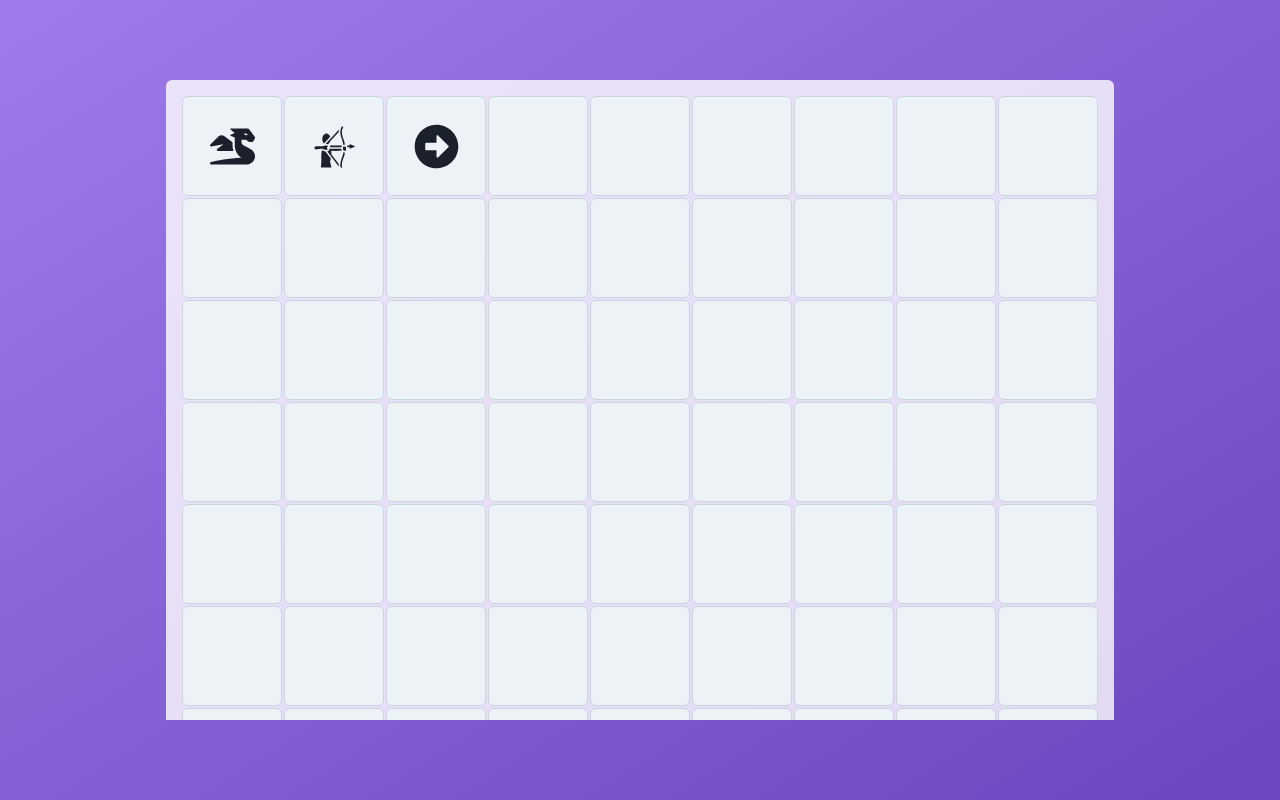
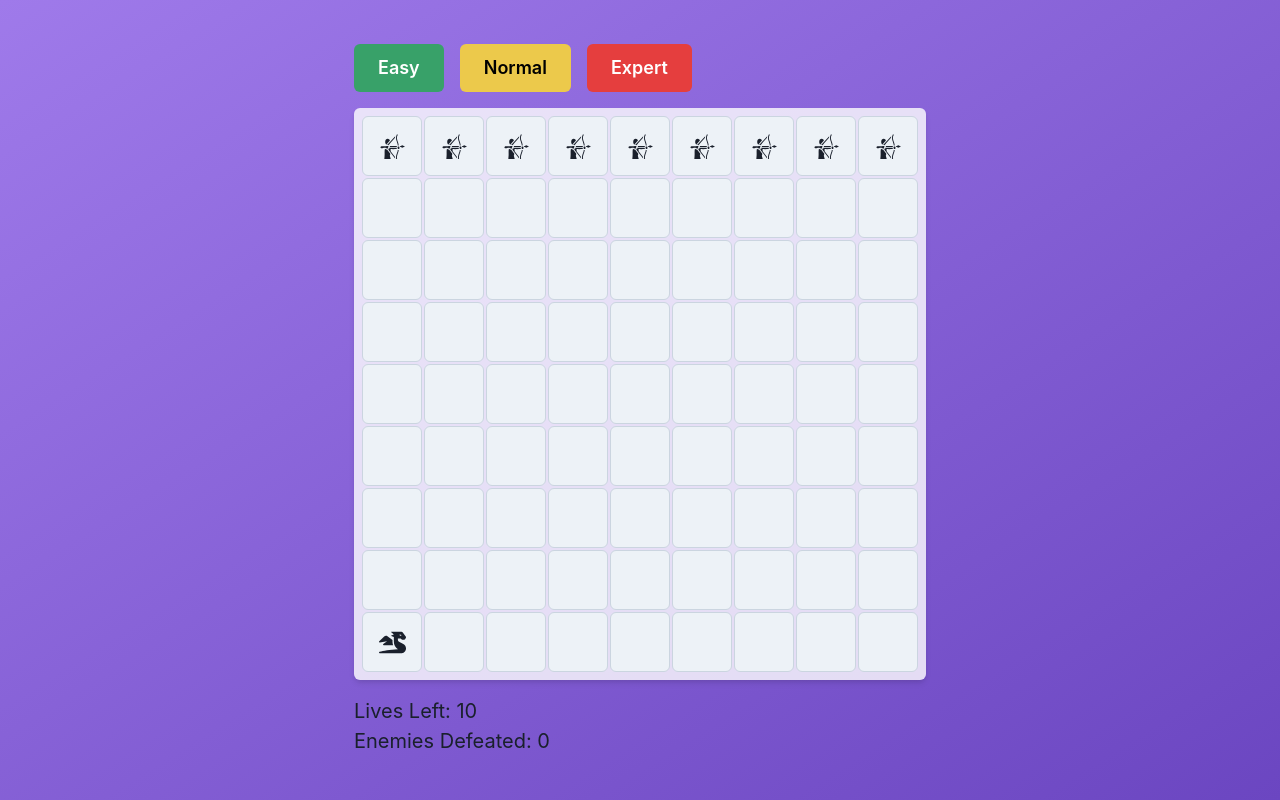
Before and after one commit to HussainALAradi5/dragons_dungeons_invaders, a React (Vite) app: page / in a window 1280 px wide. Built offline with nearby package versions, Linux system fonts and the light colour scheme.

Commit message:
add the logic to importenet things the remaining is bugfix

```diff
--- a/src/components/Archers.jsx
+++ b/src/components/Archers.jsx
@@ -1,4 +1,12 @@
-const Archers = () => {
-  return <></>
+import { GiArcher } from 'react-icons/gi'
+import { Box } from '@chakra-ui/react'
+
+const Archers = ({ iconSize, position }) => {
+  return (
+    <Box gridColumn={position + 1}>
+      <GiArcher color="green.500" fontSize={iconSize} />
+    </Box>
+  )
 }
+
 export default Archers
--- a/src/components/Difficulties.jsx
+++ b/src/components/Difficulties.jsx
@@ -1,4 +1,44 @@
-const Diffuclties = () => {
-  return <></>
+import { Button, Stack, useToast } from '@chakra-ui/react'
+
+const Difficulties = ({ onSelectDifficulty }) => {
+  const toast = useToast()
+
+  const handleDifficultySelect = (level) => {
+    onSelectDifficulty(level)
+    toast({
+      title: `Difficulty selected: ${level}`,
+      status: 'success',
+      position: 'top-right',
+      duration: 2000,
+      isClosable: true
+    })
+  }
+
+  return (
+    <Stack direction="row" spacing={4} mb={4}>
+      <Button
+        size="lg"
+        colorScheme="green"
+        onClick={() => handleDifficultySelect('Easy')}
+      >
+        Easy
+      </Button>
+      <Button
+        size="lg"
+        colorScheme="yellow"
+        onClick={() => handleDifficultySelect('Normal')}
+      >
+        Normal
+      </Button>
+      <Button
+        size="lg"
+        colorScheme="red"
+        onClick={() => handleDifficultySelect('Expert')}
+      >
+        Expert
+      </Button>
+    </Stack>
+  )
 }
-export default Diffuclties
+
+export default Difficulties
--- a/src/components/Dragon.jsx
+++ b/src/components/Dragon.jsx
@@ -1,4 +1,28 @@
-const Dragon = () => {
-  return <></>
+import { Box } from '@chakra-ui/react'
+import { FaDragon } from 'react-icons/fa'
+import { useEffect } from 'react'
+
+const Dragon = ({ iconSize, onFire, onMove }) => {
+  const handleKeyDown = (e) => {
+    if (e.key === 'ArrowLeft' || e.key.toLowerCase() === 'a') {
+      onMove('left')
+    } else if (e.key === 'ArrowRight' || e.key.toLowerCase() === 'd') {
+      onMove('right')
+    } else if (e.key === ' ') {
+      onFire()
+    }
+  }
+
+  useEffect(() => {
+    window.addEventListener('keydown', handleKeyDown)
+    return () => window.removeEventListener('keydown', handleKeyDown)
+  }, [])
+
+  return (
+    <Box>
+      <FaDragon color="red.500" fontSize={iconSize} />
+    </Box>
+  )
 }
+
 export default Dragon
--- a/src/components/GameBoard.jsx
+++ b/src/components/GameBoard.jsx
@@ -1,16 +1,27 @@
 import { Box, Grid, useBreakpointValue } from '@chakra-ui/react'
-import { FaDragon, FaArrowAltCircleRight } from 'react-icons/fa'
-import { GiArcher } from 'react-icons/gi'
+import { useState } from 'react'
+import Dragon from './Dragon'
+import Archers from './Archers'
+import Difficulties from './Difficulties'
+import ResultLogic from './ResultLogic'
 
 const GameBoard = () => {
+  const [difficulty, setDifficulty] = useState('Easy')
+  const [enemiesDefeated, setEnemiesDefeated] = useState(0)
+  const [lives, setLives] = useState(10)
+
   const cellSize = useBreakpointValue({
-    base: '40px',
-    sm: '60px',
-    md: '80px',
-    lg: '100px'
+    base: '30px',
+    sm: '40px',
+    md: '50px',
+    lg: '60px'
   })
 
   const iconSize = `calc(${cellSize} * 0.45)`
+
+  const handleFire = () => {
+    console.log('Fire!')
+  }
 
   const outerBoxStyle = {
     width: '100vw',
@@ -22,50 +33,42 @@ const GameBoard = () => {
     overflow: 'hidden'
   }
 
-  const gridWrapperStyle = {
-    maxHeight: '80vh',
-    maxWidth: '90vw',
-    overflow: 'auto'
-  }
-
   const gridStyle = {
     gridTemplateColumns: `repeat(9, ${cellSize})`,
     gridTemplateRows: `repeat(9, ${cellSize})`,
     gap: useBreakpointValue({ base: '1px', md: '2px' }),
     bg: 'whiteAlpha.800',
-    padding: useBreakpointValue({ base: '2', md: '4' }),
+    padding: useBreakpointValue({ base: '1', md: '2' }),
     borderRadius: 'md',
-    boxShadow: 'md'
-  }
-
-  const cellStyle = {
-    display: 'flex',
-    justifyContent: 'center',
-    alignItems: 'center',
-    border: '1px solid',
-    borderColor: 'gray.300',
-    bg: 'gray.100',
-    borderRadius: 'md',
-    minWidth: cellSize,
-    minHeight: cellSize
+    boxShadow: 'md',
+    maxHeight: '90vh',
+    maxWidth: '90vw'
   }
 
   return (
     <Box sx={outerBoxStyle}>
-      <Box sx={gridWrapperStyle}>
+      <Box>
+        <Difficulties onSelectDifficulty={setDifficulty} />
         <Grid sx={gridStyle}>
           {[...Array(81)].map((_, index) => (
-            <Box key={index} sx={cellStyle}>
-              {index === 0 && <FaDragon color="red.500" fontSize={iconSize} />}
-              {index === 1 && (
-                <GiArcher color="green.500" fontSize={iconSize} />
+            <Box
+              key={index}
+              display="flex"
+              justifyContent="center"
+              alignItems="center"
+              bg="gray.100"
+              borderRadius="md"
+              border="1px solid"
+              borderColor="gray.300"
+            >
+              {index === 72 && (
+                <Dragon iconSize={iconSize} onFire={handleFire} />
               )}
-              {index === 2 && (
-                <FaArrowAltCircleRight color="orange.500" fontSize={iconSize} />
-              )}
+              {index < 9 && <Archers iconSize={iconSize} position={index} />}
             </Box>
           ))}
         </Grid>
+        <ResultLogic lives={lives} enemiesDefeated={enemiesDefeated} />
       </Box>
     </Box>
   )
--- a/src/components/ResultLogic.jsx
+++ b/src/components/ResultLogic.jsx
@@ -1,4 +1,12 @@
-const ResultLogic = () => {
-  return <></>
+import { Box, Text } from '@chakra-ui/react'
+
+const ResultLogic = ({ lives, enemiesDefeated }) => {
+  return (
+    <Box mt={4}>
+      <Text fontSize="xl">Lives Left: {lives}</Text>
+      <Text fontSize="xl">Enemies Defeated: {enemiesDefeated}</Text>
+    </Box>
+  )
 }
+
 export default ResultLogic
```
